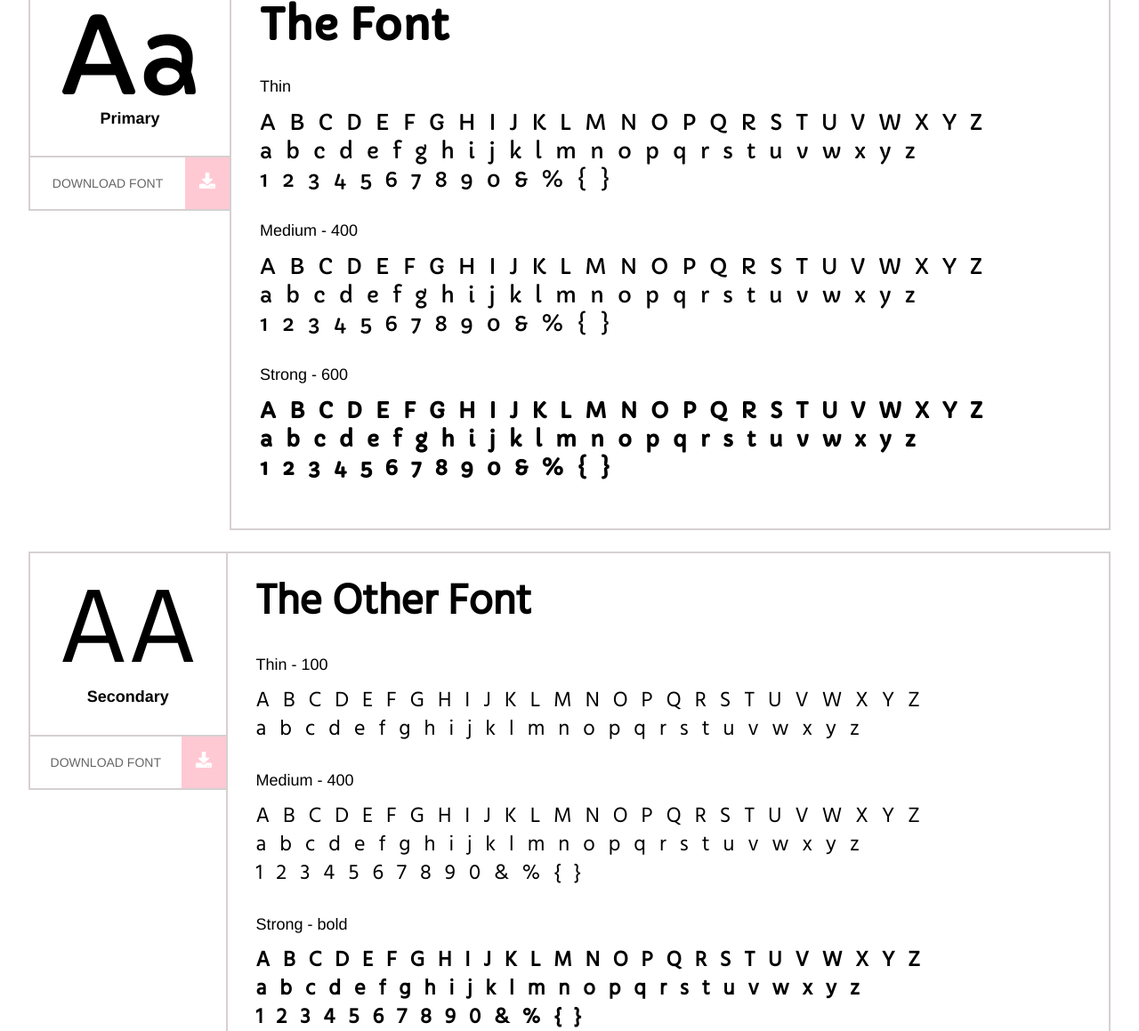
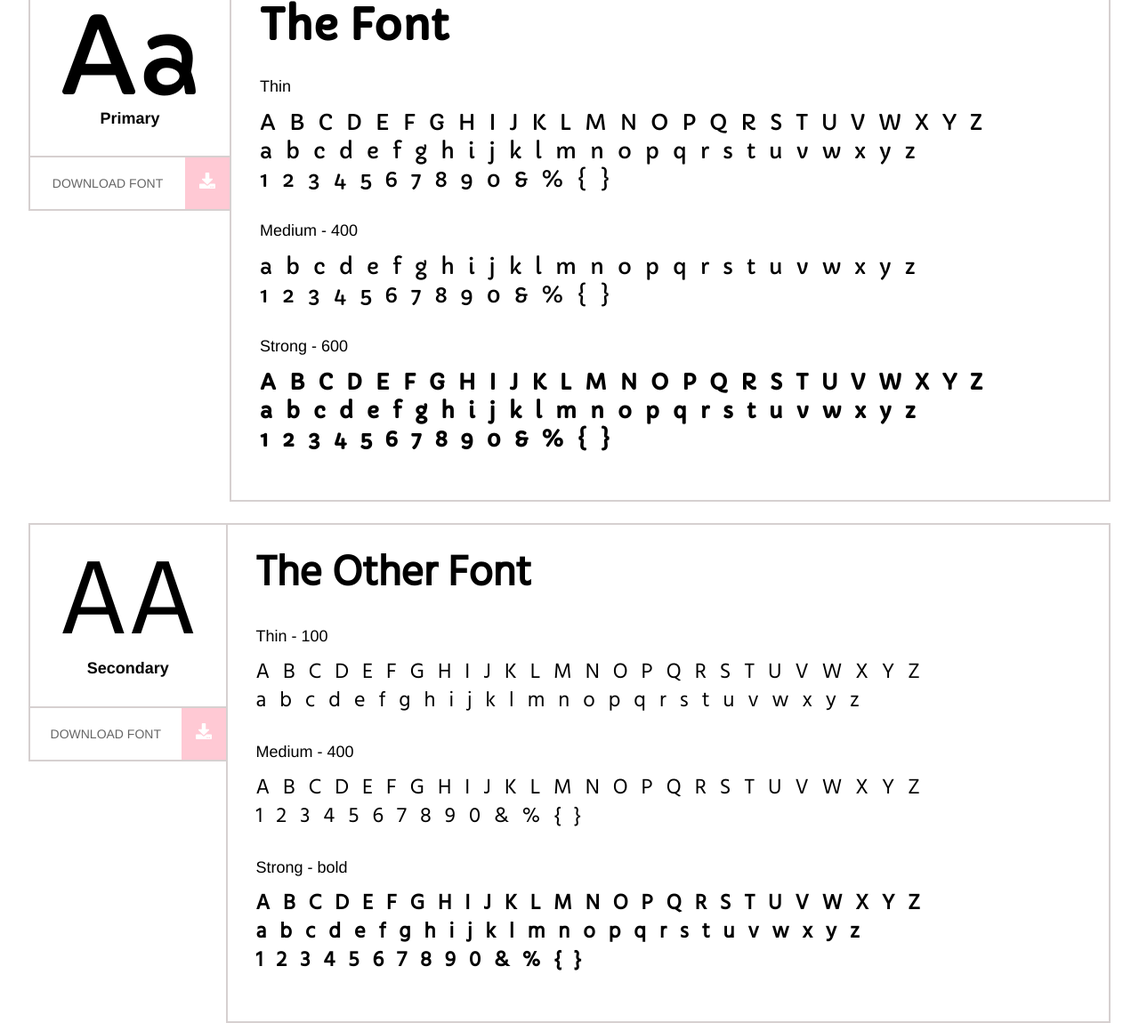
Before and after one commit to isl-x/mo-styleguide, a Gatsby site: page /example in a window 1280 px wide. Shown: the part 4146-5305 px from the top of the page at 89% size. Built offline with nearby package versions, Linux system fonts and the light colour scheme; Gatsby itself is replaced by a stand-in of ours.

Commit message:
Personal code review updating prop types and showing all use cases

```diff
--- a/src/components/Font.js
+++ b/src/components/Font.js
@@ -178,6 +178,23 @@ const FontWeightSample = ({
   </FontWeightSampleBase>
 )
 
+FontWeightSample.propTypes = {
+  label: PropTypes.string.isRequired,
+  weight: PropTypes.oneOfType([PropTypes.string, PropTypes.number]),
+  fontName: PropTypes.string,
+  noUpper: PropTypes.bool,
+  noLower: PropTypes.bool,
+  noNumbers: PropTypes.bool,
+  noWeightNumbers: PropTypes.bool,
+}
+
+FontWeightSample.defaultProps = {
+  noUpper: false,
+  noLower: false,
+  noNumbers: false,
+  noWeightNumbers: false,
+}
+
 const Font = ({
   fontName,
   fontFileName,
@@ -227,6 +244,7 @@ const Font = ({
 Font.propTypes = {
   fontName: PropTypes.string.isRequired,
   fontFileName: PropTypes.string.isRequired,
+  usageName: PropTypes.string.isRequired,
   sample: PropTypes.string.isRequired,
   sampleSize: PropTypes.string,
   children: PropTypes.oneOfType([
@@ -239,16 +257,10 @@ Font.propTypes = {
       })
     ),
   ]),
-  noUpper: PropTypes.bool,
-  noLower: PropTypes.bool,
-  noNumbers: PropTypes.bool,
 }
 
 Font.defaultProps = {
   sampleSize: "120px",
-  noUpper: false,
-  noLower: false,
-  noNumbers: false,
 }
 
 export { Font, FontWeightSample }
--- a/src/page_templates/page.js
+++ b/src/page_templates/page.js
@@ -124,7 +124,7 @@ const BasePage = () => (
         sampleSize="120px"
       >
         <FontWeightSample label="Thin" noWeightNumbers />
-        <FontWeightSample weight={400} label="Medium" />
+        <FontWeightSample weight={400} label="Medium" noUpper />
         <FontWeightSample weight={600} label="Strong" />
       </Font>
       <Font
@@ -135,7 +135,7 @@ const BasePage = () => (
         sampleSize="120px"
       >
         <FontWeightSample weight={100} label="Thin" noNumbers />
-        <FontWeightSample weight={400} label="Medium" />
+        <FontWeightSample weight={400} label="Medium" noLower />
         <FontWeightSample weight="bold" label="Strong" />
       </Font>
     </Section>
```
